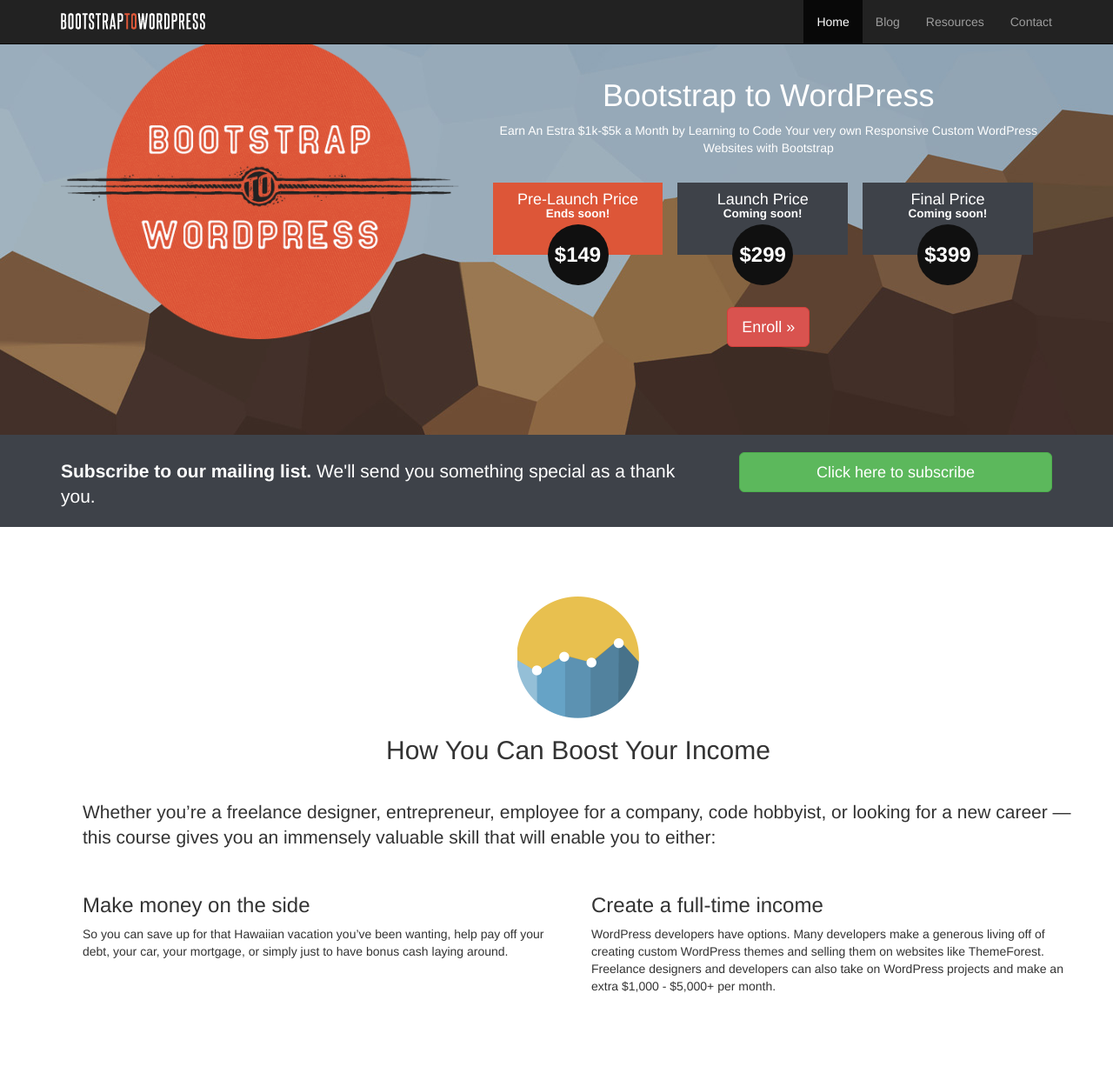
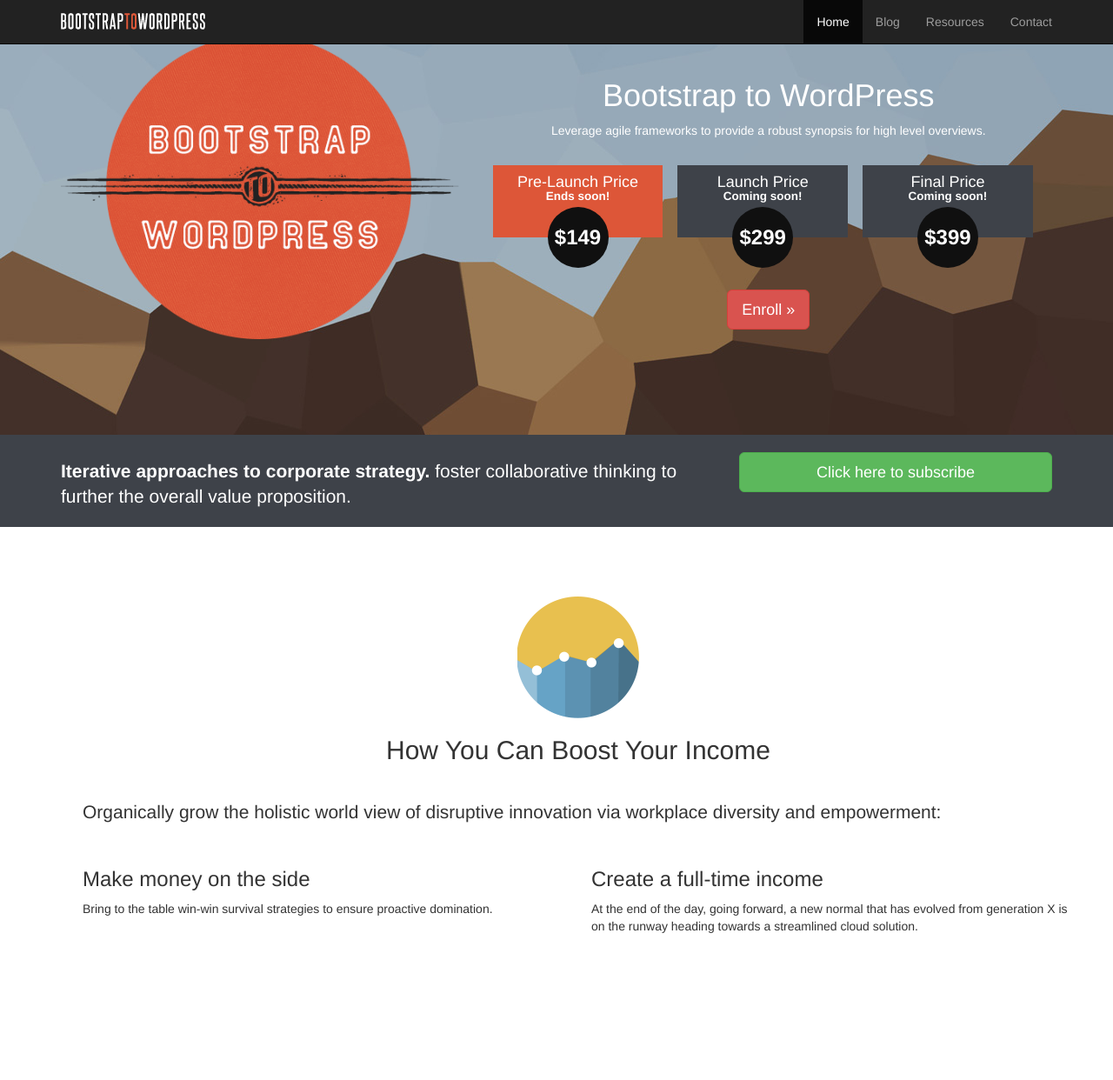
Before and after one commit to fer77/WordPressToBootstrap, a plain HTML site: page index.html in a window 1280 px wide. Shown: the top 1242 px of the page at 87% size. Drawn offline with nearby package versions, Linux system fonts and the light colour scheme.

Commit message:
started to add ipsum text to the project

```diff
--- a/index.html
+++ b/index.html
@@ -31,15 +31,20 @@
             <div class="navbar navbar-inverse navbar-fixed-top" role="navigation">
                 <div class="container">
                     <div class="navbar-header">
+
                         <button type="button" class="navbar-toggle" data-toggle="collapse" data-target=".navbar-collapse">
                             <span class="sr-only">Toggle navigation</span>
                             <span class="icon-bar"></span>
                             <span class="icon-bar"></span>
                             <span class="icon-bar"></span>
                         </button>
+
                         <a class="navbar-brand" href="/"><img src="assets/img/logo.png" alt="Bootstrap to WordPress"></a>
+
                     </div><!-- navbar-header -->
+
                     <div class="navbar-collapse collapse">
+
                         <ul class="nav navbar-nav navbar-right">
                             <li class="active"><a href="/">Home</a></li>
                             <li><a href="blog.html">Blog</a></li>
@@ -57,42 +62,65 @@
             <div class="container clearfix">
                 <div class="row">
                     <div class="col-sm-5">
+
                         <img src="assets/img/logo-badge.png" alt="Bootstrap to WordPress" class="logo"/>
-                    </div>
+
+                    </div><!-- col -->
+
                     <div class="col-sm-7 hero-text">
+
                         <h1>Bootstrap to WordPress</h1>
-                        <p class="led">Earn An Estra $1k-$5k a Month by Learning to Code Your very own Responsive Custom WordPress Websites with Bootstrap</p>
+
+                        <p class="led">Leverage agile frameworks to provide a robust synopsis for high level overviews.</p>
+
                         <div id="price-timeline">
                             <div class="price active">
+
                                <h4>Pre-Launch Price <small>Ends soon!</small></h4>
+
                                <span>$149</span>
+
                            </div><!-- end price -->
+
                            <div class="price">
+
                                <h4>Launch Price <small>Coming soon!</small></h4>
+
                                <span>$299</span>
+
                            </div><!-- end price -->
+
                            <div class="price">
+
                                <h4>Final Price <small>Coming soon!</small></h4>
+
                                <span>$399</span>
+
                            </div><!-- end price -->
                        </div><!-- price-timeline -->
+
                        <p><a class="btn btn-lg btn-danger" href="/" role="button">Enroll &raquo;</a></p>
-                   </div>
-               </div>
-           </div>
 
+                   </div><!-- hero-text -->
+               </div><!-- row -->
+           </div><!-- container -->
        </section>
 
        <section id="optin">
         <div class="container">
             <div class="row">
                 <div class="col-sm-8">
-                    <p class="lead"><strong>Subscribe to our mailing list.</strong>  We'll send you something special as a thank you.</p>
+
+                    <p class="lead"><strong> Iterative approaches to corporate strategy.</strong>  foster collaborative thinking to further the overall value proposition.</p>
+
                 </div><!-- col -->
+
                 <div class="col-sm-4">
+
                     <button type="button" class="btn btn-success btn-lg btn-block" data-toggle="modal" data-target="#myModal">
                         Click here to subscribe
                     </button>
+
                 </div><!-- col -->
             </div><!-- row -->
         </div><!-- container   -->
@@ -100,25 +128,33 @@
 
     <section id="boost-income">
       <div class="container">
+         <div class="section-header">
 
-         <div class="section-header">
             <img src="assets/img/icon-boost.png" alt="Chart">
+
             <h2>How You Can Boost Your Income</h2>
+
         </div><!-- section-header -->
 
-        <p class="lead">Whether you&rsquo;re a freelance designer, entrepreneur, employee for a company, code hobbyist, or looking for a new career &mdash; this course gives you an immensely valuable skill that will enable you to either:</p>
+        <p class="lead">Organically grow the holistic world view of disruptive innovation via workplace diversity and empowerment:</p>
+
         <div class="row">
             <div class="col-sm-6">
+
                <h3>Make money on the side</h3>
-               <p>So you can save up for that Hawaiian vacation you&rsquo;ve been wanting, help pay off your debt, your car, your mortgage, or simply just to have bonus cash laying around.</p>
+
+               <p>Bring to the table win-win survival strategies to ensure proactive domination.</p>
+
            </div><!-- end col -->
 
            <div class="col-sm-6">
+
                <h3>Create a full-time income</h3>
-               <p>WordPress developers have options. Many developers make a generous living off of creating custom WordPress themes and selling them on websites like ThemeForest. Freelance designers and developers can also take on WordPress projects and make an extra $1,000 - $5,000+ per month.</p>
+
+               <p>At the end of the day, going forward, a new normal that has evolved from generation X is on the runway heading towards a streamlined cloud solution.</p>
+
            </div><!-- end col -->
        </div><!-- row -->
-
    </div><!-- container -->
 </section><!-- boost-income -->
 
```
